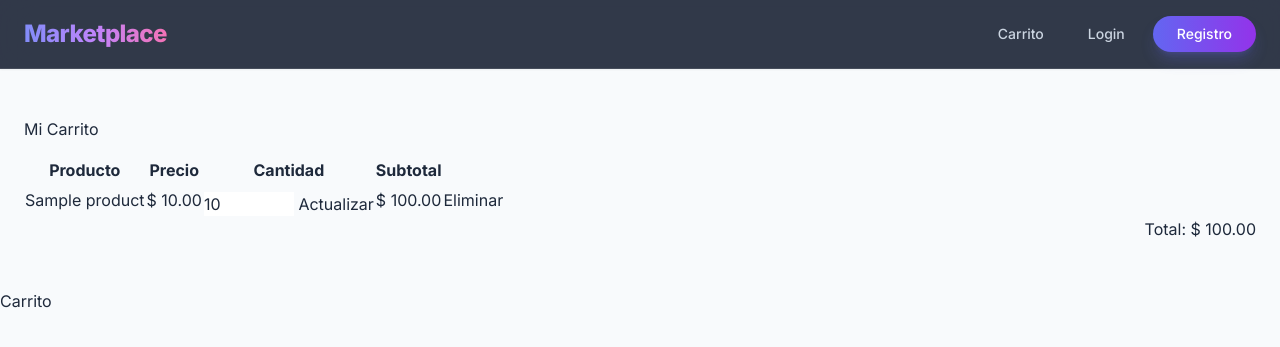
After one commit to auroraem97/marketplace_main_58, a Django app: template store/template/store/cart_detail.html in a window 1280 px wide. The commit adds this page. Shown: the top 347 px of the page. Run offline with Django 5.2, Linux system fonts and the light colour scheme; the template is opened without the code that fills it: values that come from a table or form of the project are taken from there, others are empty; tables that the repository leaves empty hold one stand-in row (values such as "Sample post"); parts of the project's set-up code (start-up, migrations or seed data) failed here and were passed over; some libraries are stand-ins or nearby versions.

Commit message:
Sprint 4

```diff
--- a/store/models.py
+++ b/store/models.py
@@ -76,10 +76,11 @@ class Cart(models.Model):
     def __str__(self):
         return f"Cart {self.id} - {self.user}"
 
+    @property
+    def total(self):
+        return sum(item.subtotal for item in self.cartitem_set.all())
 
-# =========================
-# 🧾 CartItem (tabla intermedia)
-# =========================
+
 class CartItem(models.Model):
     id = models.UUIDField(primary_key=True, default=uuid.uuid4, editable=False)
 
@@ -93,3 +94,11 @@ class CartItem(models.Model):
 
     def __str__(self):
         return f"{self.product} x {self.quantity}"
+
+    # Actualizar
+    @property
+    def subtotal(self):
+        return self.product.price * self.quantity
+
+    def __str__(self):
+        return f"{self.product} x {self.quantity}"
--- a/store/template/store/base.html
+++ b/store/template/store/base.html
@@ -64,5 +64,10 @@
     {% block content %}{% endblock %}
 </main>
 
+<a href="{% url 'cart_detail' %}"
+   class="btn btn-outline-light btn-sm me-2">
+   Carrito
+</a>
+
 </body>
 </html>
--- /dev/null
+++ b/store/template/store/cart_detail.html
@@ -0,0 +1,76 @@
+{% extends 'store/base.html' %}
+
+{% block content %}
+
+<h2 class="mb-4">Mi Carrito</h2>
+
+{% if cart.cartitem_set.all %}
+
+<table class="table table-bordered align-middle">
+    <thead>
+        <tr>
+            <th>Producto</th>
+            <th>Precio</th>
+            <th>Cantidad</th>
+            <th>Subtotal</th>
+            <th></th>
+        </tr>
+    </thead>
+
+    <tbody>
+
+    {% for item in cart.cartitem_set.all %}
+        <tr>
+
+            <td>{{ item.product.name }}</td>
+
+            <td>$ {{ item.product.price }}</td>
+
+            <td>
+                <form method="POST"
+                      action="{% url 'update_cart_item' item.id %}">
+                    {% csrf_token %}
+
+                    <input type="number"
+                           name="quantity"
+                           value="{{ item.quantity }}"
+                           min="1"
+                           class="form-control"
+                           style="width:90px;">
+
+                    <button class="btn btn-sm btn-primary mt-2">
+                        Actualizar
+                    </button>
+                </form>
+            </td>
+
+            <td>
+                $ {{ item.subtotal }}
+            </td>
+
+            <td>
+                <a href="{% url 'remove_from_cart' item.id %}"
+                   class="btn btn-danger btn-sm">
+                    Eliminar
+                </a>
+            </td>
+
+        </tr>
+    {% endfor %}
+
+    </tbody>
+</table>
+
+<div class="text-end">
+    <h3>Total: $ {{ cart.total }}</h3>
+</div>
+
+{% else %}
+
+<div class="alert alert-info">
+    Tu carrito está vacío
+</div>
+
+{% endif %}
+
+{% endblock %}
--- a/store/template/store/home.html
+++ b/store/template/store/home.html
@@ -58,6 +58,12 @@
 
         <!-- Tarjeta (Card) Moderna: hover de grupo para animar la imagen -->
         <div class="group flex flex-col h-full bg-white rounded-3xl border border-slate-100 shadow-xl shadow-slate-200/40 overflow-hidden hover:-translate-y-2 hover:shadow-2xl hover:shadow-indigo-500/10 transition-all duration-300 ease-out">
+            {% if user.is_authenticated %}
+    <a href="{% url 'add_to_cart' product.id %}"
+       class="btn btn-success mt-3">
+       Agregar al carrito
+    </a>
+{% endif %}
 
             <!-- Contenedor de Imagen con efecto Zoom -->
             <div class="relative overflow-hidden aspect-[4/3] bg-slate-50">
--- a/store/urls.py
+++ b/store/urls.py
@@ -16,4 +16,10 @@ urlpatterns = [
     path('products/create/', views.product_create, name='product_create'),
     path('products/<uuid:pk>/edit/', views.product_update, name='product_update'),
     path('products/<uuid:pk>/delete/', views.product_delete, name='product_delete'),
+
+    # Cart
+    path('cart/', views.cart_detail, name='cart_detail'),
+    path('cart/add/<uuid:product_id>/', views.add_to_cart, name='add_to_cart'),
+    path('cart/remove/<uuid:item_id>/', views.remove_from_cart, name='remove_from_cart'),
+    path('cart/update/<uuid:item_id>/', views.update_cart_item, name='update_cart_item'),
 ]
```
Also changed, not shown: store/views.py (+72 -0 lines).
